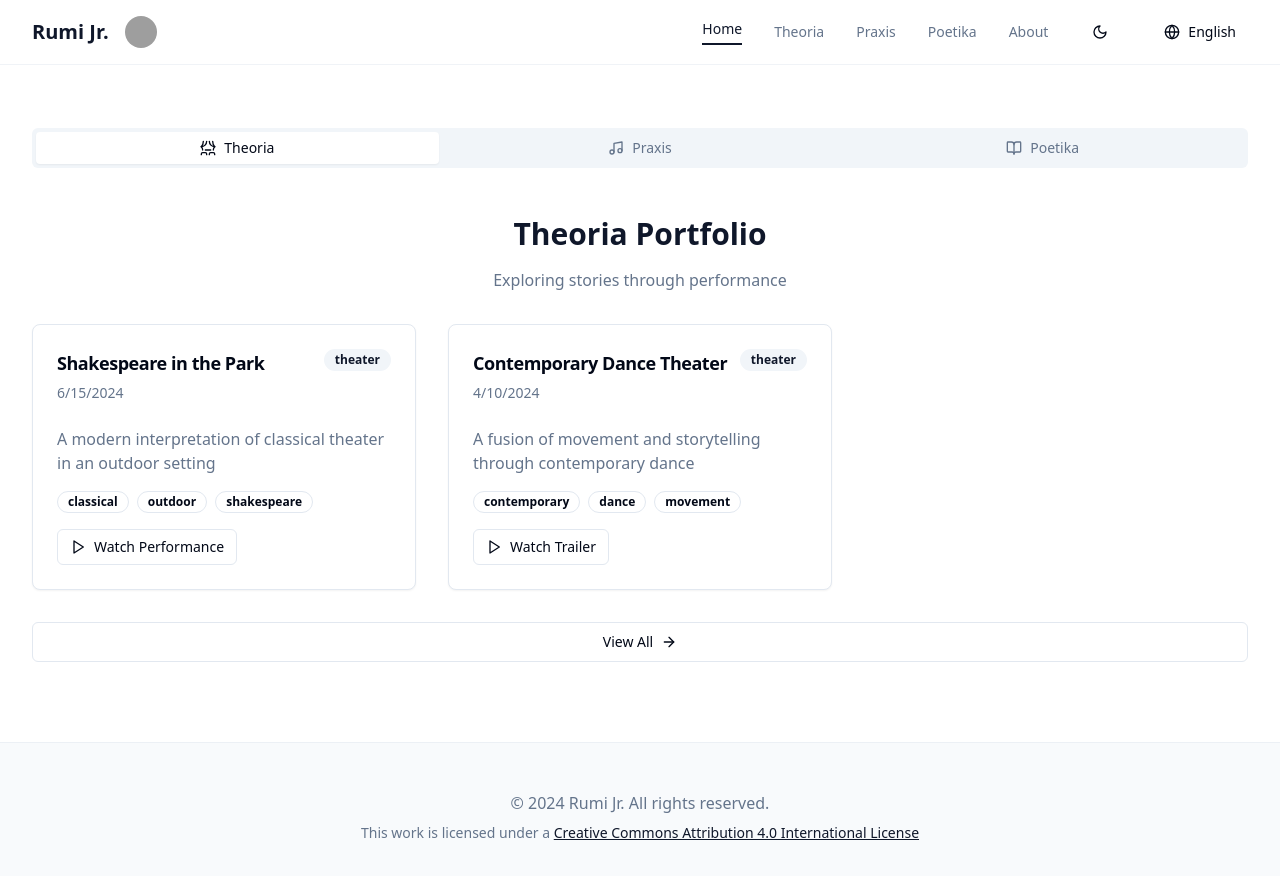
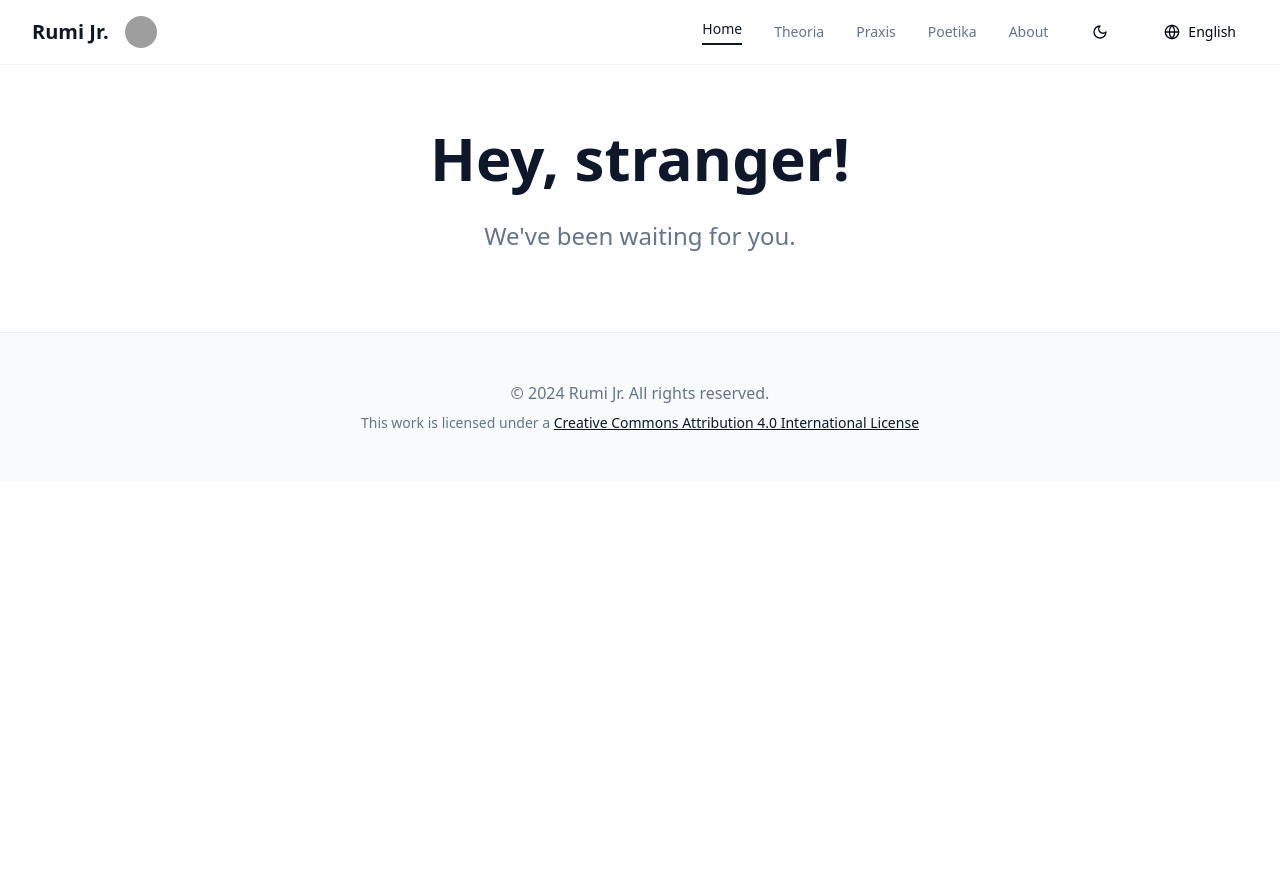
Before and after one commit to bkavlak/rumi-verse-builder, a React (Vite) app: page / in a window 1280 px wide. Shown: the top 876 px of the page. After the commit the page ends 800 px from the top, so only its background shows below. Built offline with nearby package versions, Linux system fonts and the light colour scheme; grey boxes are pictures that could not be loaded.

Commit message:
Remove tabs and add title/subtitle
Removed tabs and implemented a title and animated subtitle on the homepage.

```diff
--- a/src/pages/Home.tsx
+++ b/src/pages/Home.tsx
@@ -1,110 +1,23 @@
 
 import { Navigation } from '@/components/Navigation';
-import { PortfolioCard } from '@/components/PortfolioCard';
-import { BlogCard } from '@/components/BlogCard';
-import { Button } from '@/components/ui/button';
-import { Tabs, TabsContent, TabsList, TabsTrigger } from '@/components/ui/tabs';
 import { useLanguage } from '@/hooks/useLanguage';
-import { portfolioItems, blogPosts } from '@/data/portfolio';
-import { Link } from 'react-router-dom';
-import { ArrowRight, Theater, Music, BookOpen } from 'lucide-react';
 
 const Home = () => {
   const { t } = useLanguage();
-
-  const theaterItems = portfolioItems.filter(item => item.category === 'theater').slice(0, 3);
-  const musicItems = portfolioItems.filter(item => item.category === 'music').slice(0, 3);
-  const latestBlog = blogPosts.slice(0, 2);
 
   return (
     <div className="min-h-screen bg-background">
       <Navigation />
 
-      {/* Main Tabs Section */}
+      {/* Title and Subtitle Section */}
       <section className="py-20 px-4 sm:px-6 lg:px-8 pt-32">
-        <div className="max-w-7xl mx-auto">
-          <Tabs defaultValue="theoria" className="w-full">
-            <TabsList className="grid w-full grid-cols-3">
-              <TabsTrigger value="theoria" className="flex items-center gap-2">
-                <Theater className="h-4 w-4" />
-                {t('home.theoria')}
-              </TabsTrigger>
-              <TabsTrigger value="praxis" className="flex items-center gap-2">
-                <Music className="h-4 w-4" />
-                {t('home.praxis')}
-              </TabsTrigger>
-              <TabsTrigger value="poetika" className="flex items-center gap-2">
-                <BookOpen className="h-4 w-4" />
-                {t('home.poetika')}
-              </TabsTrigger>
-            </TabsList>
-
-            <TabsContent value="theoria" className="mt-12">
-              <div className="text-center mb-8">
-                <h2 className="text-3xl font-bold text-primary mb-4">
-                  {t('theoria.title')}
-                </h2>
-                <p className="text-muted-foreground mb-6">{t('theoria.description')}</p>
-              </div>
-              <div className="grid grid-cols-1 md:grid-cols-2 lg:grid-cols-3 gap-8">
-                {theaterItems.map((item) => (
-                  <PortfolioCard key={item.id} item={item} />
-                ))}
-              </div>
-              <div className="text-center mt-8">
-                <Button asChild variant="outline" className="flex items-center gap-2 mx-auto">
-                  <Link to="/theater">
-                    {t('home.viewAll')}
-                    <ArrowRight className="h-4 w-4" />
-                  </Link>
-                </Button>
-              </div>
-            </TabsContent>
-
-            <TabsContent value="praxis" className="mt-12">
-              <div className="text-center mb-8">
-                <h2 className="text-3xl font-bold text-primary mb-4">
-                  {t('praxis.title')}
-                </h2>
-                <p className="text-muted-foreground mb-6">{t('praxis.description')}</p>
-              </div>
-              <div className="grid grid-cols-1 md:grid-cols-2 lg:grid-cols-3 gap-8">
-                {musicItems.map((item) => (
-                  <PortfolioCard key={item.id} item={item} />
-                ))}
-              </div>
-              <div className="text-center mt-8">
-                <Button asChild variant="outline" className="flex items-center gap-2 mx-auto">
-                  <Link to="/music">
-                    {t('home.viewAll')}
-                    <ArrowRight className="h-4 w-4" />
-                  </Link>
-                </Button>
-              </div>
-            </TabsContent>
-
-            <TabsContent value="poetika" className="mt-12">
-              <div className="text-center mb-8">
-                <h2 className="text-3xl font-bold text-primary mb-4">
-                  {t('poetika.title')}
-                </h2>
-                <p className="text-muted-foreground mb-6">{t('poetika.description')}</p>
-              </div>
-              <div className="grid grid-cols-1 md:grid-cols-2 gap-8">
-                {latestBlog.map((post) => (
-                  <BlogCard key={post.id} post={post} />
-                ))}
-              </div>
-              <div className="text-center mt-8">
-                <Button asChild variant="outline" className="flex items-center gap-2 mx-auto">
-                  <Link to="/blog">
-                    {t('home.viewAll')}
-                    <ArrowRight className="h-4 w-4" />
-                  </Link>
-                </Button>
-              </div>
-            </TabsContent>
-          </Tabs>
+        <div className="max-w-7xl mx-auto text-center">
+          <h1 className="text-4xl sm:text-6xl font-bold text-primary mb-8">
+            Hey, stranger!
+          </h1>
+          <p className="text-xl sm:text-2xl text-muted-foreground animate-fade-in animation-delay-500">
+            We've been waiting for you.
+          </p>
         </div>
       </section>
 
--- a/tailwind.config.ts
+++ b/tailwind.config.ts
@@ -1,3 +1,4 @@
+
 import type { Config } from "tailwindcss";
 
 export default {
@@ -84,13 +85,37 @@ export default {
 					to: {
 						height: '0'
 					}
+				},
+				'fade-in': {
+					'0%': {
+						opacity: '0',
+						transform: 'translateY(10px)'
+					},
+					'100%': {
+						opacity: '1',
+						transform: 'translateY(0)'
+					}
 				}
 			},
 			animation: {
 				'accordion-down': 'accordion-down 0.2s ease-out',
-				'accordion-up': 'accordion-up 0.2s ease-out'
+				'accordion-up': 'accordion-up 0.2s ease-out',
+				'fade-in': 'fade-in 0.8s ease-out forwards'
+			},
+			animationDelay: {
+				'500': '0.5s'
 			}
 		}
 	},
-	plugins: [require("tailwindcss-animate")],
+	plugins: [
+		require("tailwindcss-animate"),
+		function({ addUtilities }: any) {
+			const newUtilities = {
+				'.animation-delay-500': {
+					'animation-delay': '0.5s',
+				},
+			}
+			addUtilities(newUtilities)
+		}
+	],
 } satisfies Config;
```
